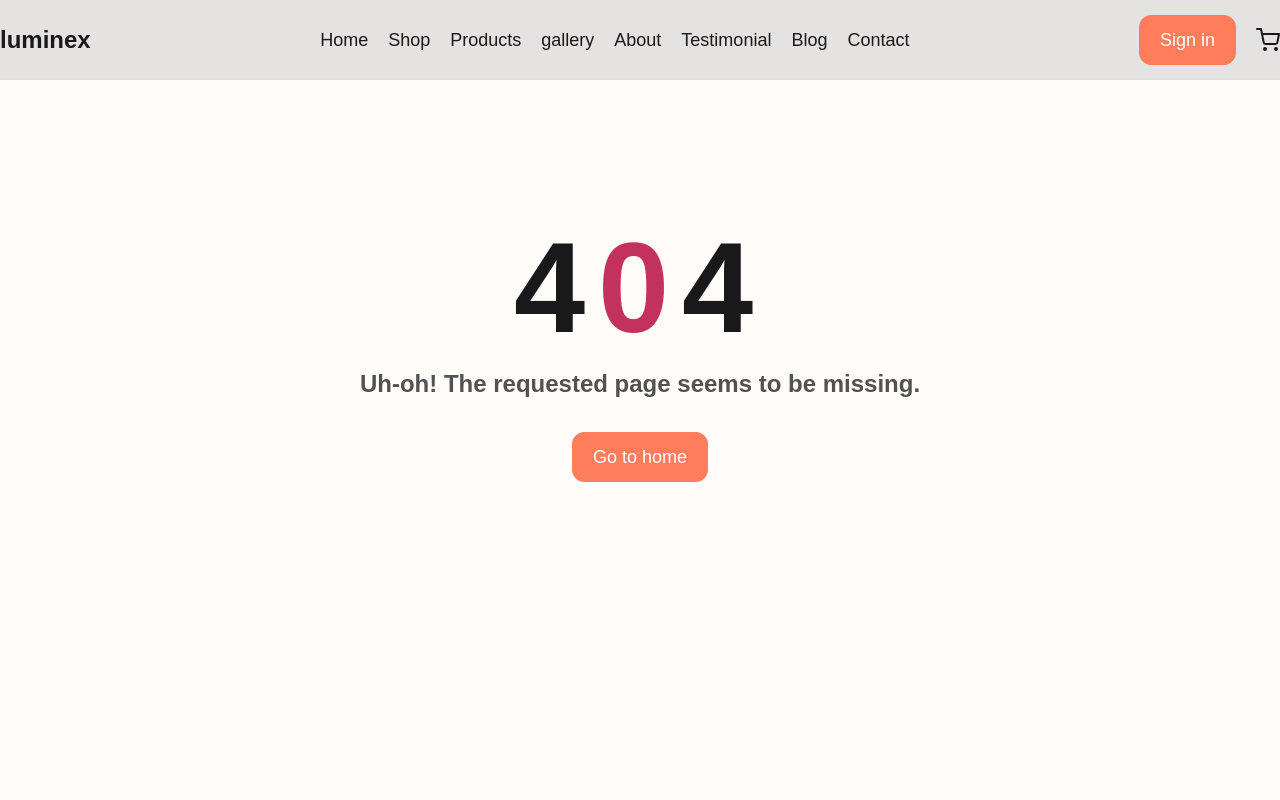
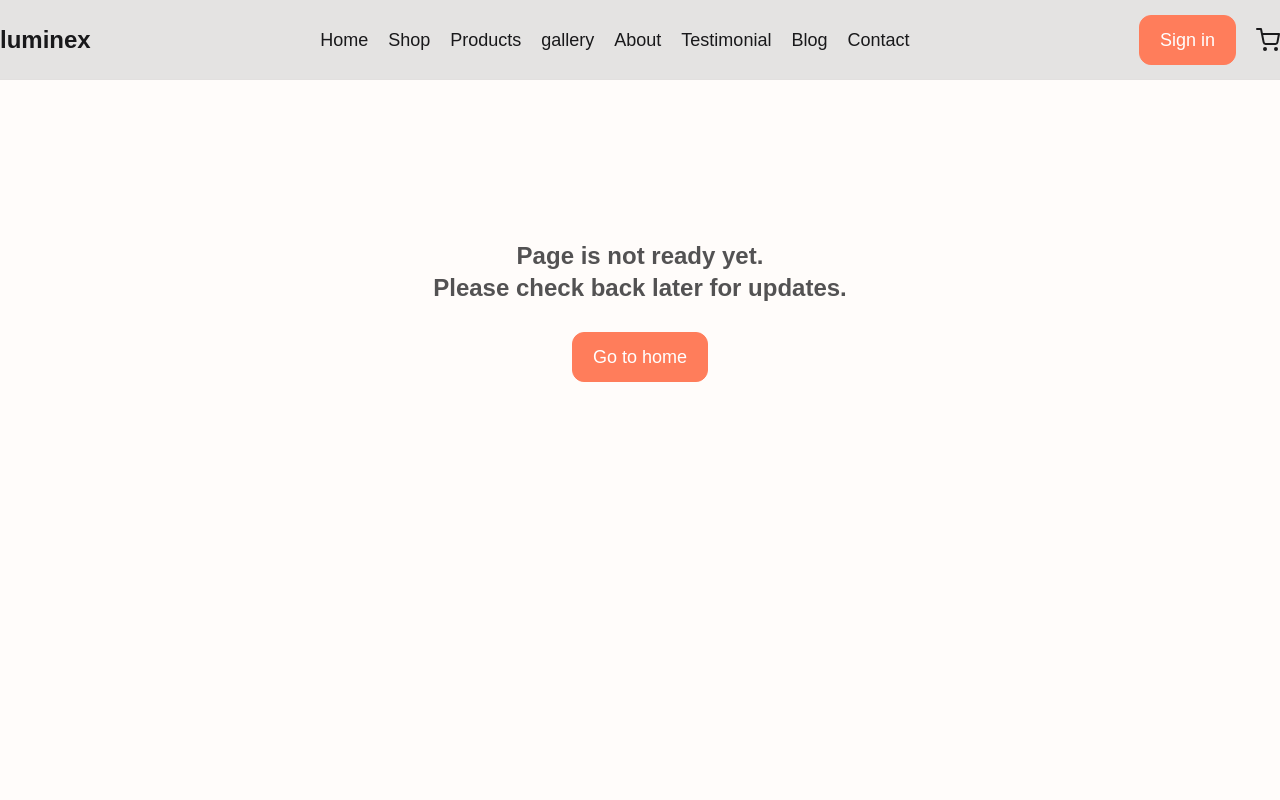
Before and after one commit to kajal-rekha/luminex-client, a Next.js app: page /checkout in a window 1280 px wide. Shown: the top 800 px of the page. Built offline with nearby package versions, Linux system fonts and the light colour scheme; a web font is replaced by a local one.

Commit message:
checkout added

```diff
--- /dev/null
+++ b/app/checkout/page.tsx
@@ -0,0 +1,23 @@
+import { buttonVariants } from "@/components/ui/Button";
+import Link from "next/link";
+
+const Checkout = () => {
+  return (
+    <div className='sp wrapper mt-40 min-h-screen text-center'>
+      <p className='text-2xl font-semibold text-dark/75'>
+        Page is not ready yet.
+      </p>
+      <p className='text-2xl font-semibold text-dark/75'>
+        Please check back later for updates.
+      </p>
+
+      <div className='mt-7'>
+        <Link href='/' className={buttonVariants({ variant: "orange" })}>
+          Go to home
+        </Link>
+      </div>
+    </div>
+  );
+};
+
+export default Checkout;
--- a/app/products/[id]/_components/ProductItem.tsx
+++ b/app/products/[id]/_components/ProductItem.tsx
@@ -56,12 +56,12 @@ const ProductItem: React.FC<productItemProps> = ({ item }) => {
           <h2 className='text-4xl  tracking-widest'>{item.title}</h2>
           <p>{item.description}</p>
           <p>
-            Lorem ipsum dolor sit amet consectetur adipisicing elit. Eaque rem
-            quas fugiat quod quaerat similique ducimus qui deleniti eum odit!
-            Optio iure earum, ut excepturi facere eum recusandae voluptates est.
-            Optio iure earum, ut excepturi facere eum recusandae voluptates est.
-            Optio iure earum, ut excepturi facere eum recusandae voluptates est.
-            Optio iure earum, ut excepturi facere eum recusandae voluptates est.
+            Jewelry has long been cherished as a symbol of beauty, elegance, and
+            personal expression. Each piece of jewelry tells a unique story,
+            carrying with it a sense of history and sentiment. Whether it's the
+            delicate sparkle of a diamond pendant or the vibrant hues of
+            gemstones adorning a bracelet, jewelry has the power to elevate any
+            outfit and accentuate individual style.
           </p>
           <div className='flex gap-10'>
             <p className='mt-2'>Price: {formatCurrency(item.price)}</p>
--- a/app/testimonial/page.tsx
+++ b/app/testimonial/page.tsx
@@ -10,8 +10,10 @@ import Image from "next/image";
 
 const Testimonial = () => {
   return (
-    <main className=' mb-20'>
-      <SectionTitle title='Testimonial' />
+    <main className='mb-20'>
+      <div className="ml-7">
+        <SectionTitle title='Testimonial' />
+      </div>
 
       <div className='testimonial-bg'>
         <div className='wrapper sp absolute'>
```
Also changed, not shown: app/cart/_components/CartItem.tsx (+0 -35 lines).
